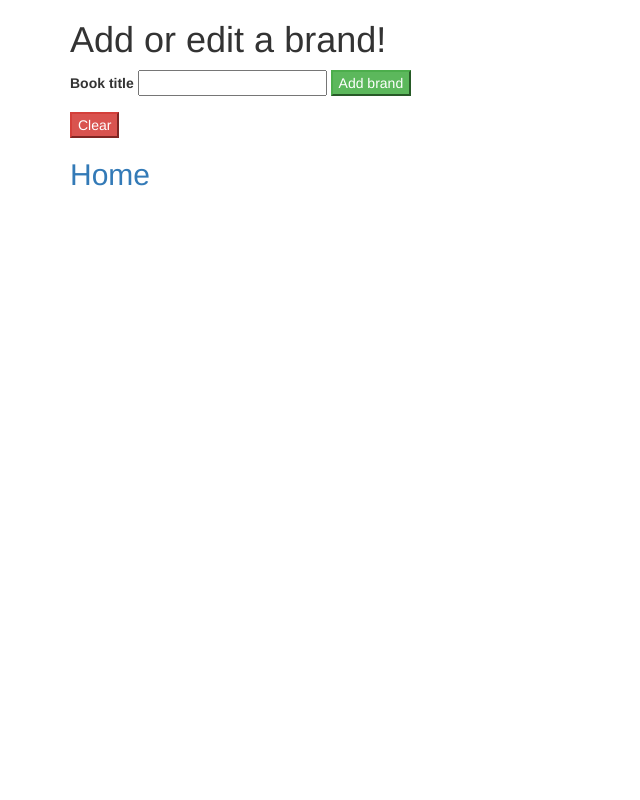
After one commit to jwnardine/PHPCodeReviewFour, a PHP site: template views/brands.html.twig in a window 1280 px wide. The commit adds this page. Shown: the whole page, without its empty margins (0-640 px from the left). Run offline with PHP 8.4, Linux system fonts and the light colour scheme; the template is opened without the code that fills it, so the values that code supplies are empty; some libraries are stand-ins or nearby versions.

Commit message:
create and fill brands.html.twig

```diff
--- /dev/null
+++ b/views/brands.html.twig
@@ -0,0 +1,33 @@
+<html>
+<head>
+    <link rel='stylesheet' href='https://maxcdn.bootstrapcdn.com/bootstrap/3.3.1/css/bootstrap.min.css'>
+    <link rel='stylesheet' href='/styles.css'>
+    <title>Library</title>
+</head>
+<body>
+    <div class="container">
+        <h1>Add or edit a brand!</h1>
+        {% if brands is not empty %}
+          <p>Here are all your brands:</p>
+          <ul>
+            {% for brand in brands %}
+                <li><a href="/brands/{{ brand.getId }}">{{ brand.getBrandName }}</a></li>
+            {% endfor %}
+          </ul>
+        {% endif %}
+
+        <form action='/brands' method='post'>
+          <label for='title'>Book title</label>
+          <input id='title' name='title' type='text'>
+
+          <button class="btn-success" type='submit'>Add brand</button>
+        </form>
+
+        <form action='/delete_brands' method='post'>
+            <button class="btn-danger" type='submit'>Clear</button>
+        </form>
+
+        <h2><a href='/'>Home</a></h2>
+    </div>
+</body>
+</html>
--- a/views/store_edit.html.twig
+++ b/views/store_edit.html.twig
@@ -4,7 +4,7 @@
     <link rel='stylesheet' href='https://maxcdn.bootstrapcdn.com/bootstrap/3.3.1/css/bootstrap.min.css'>
     <link rel='stylesheet' href='/styles.css'>
     <meta charset="utf-8">
-    <title>Author Edit</title>
+    <title>Store Edit</title>
   </head>
   <body>
       <h1>Update {{ store.getStoreName }}'s name:</h1>
```
